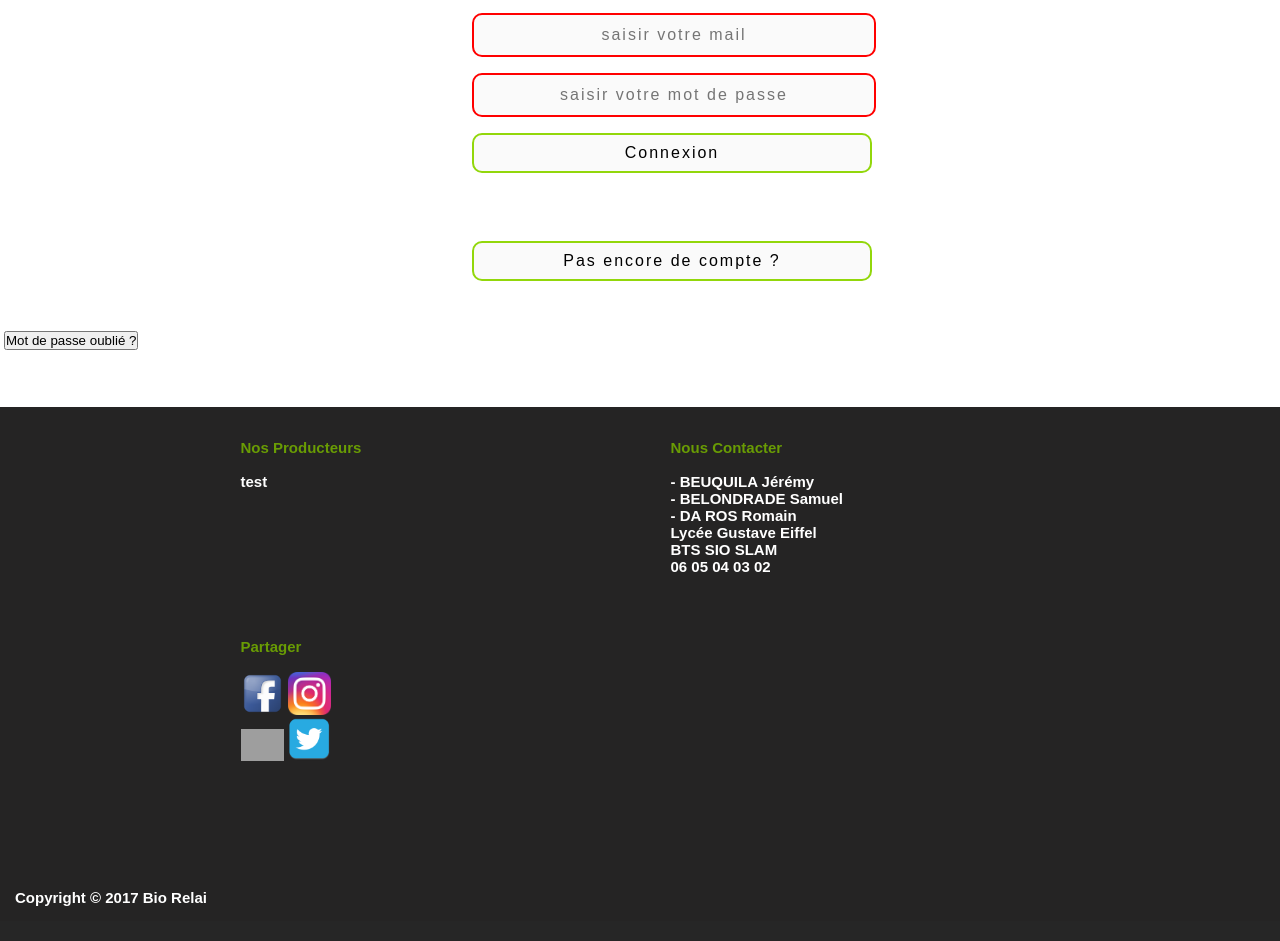
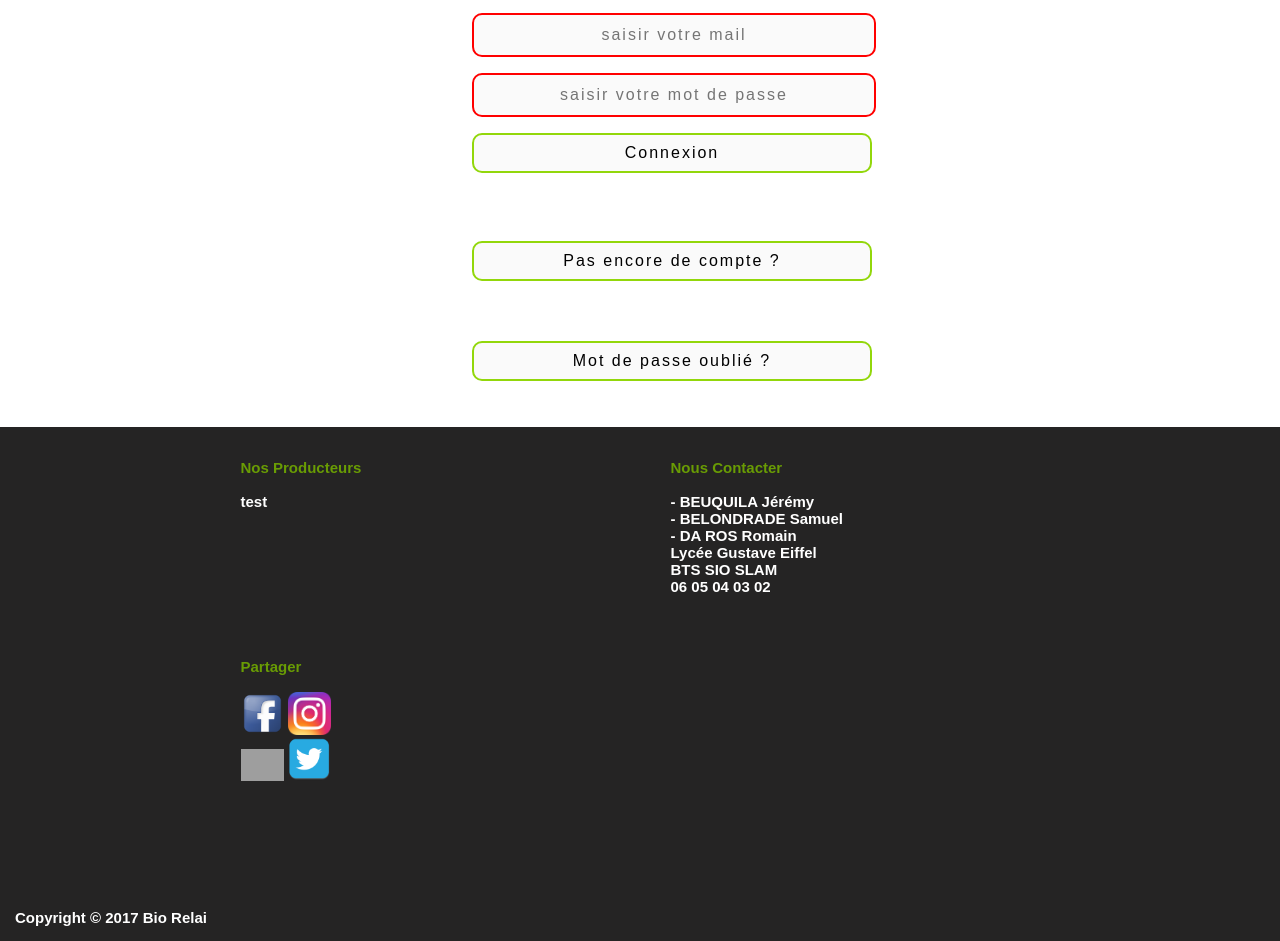
Before and after one commit to 0Chazam0/tpSLAM5, a PHP site: page /index.php?menuPrincipal=Connexion in a window 1280 px wide. Shown: the part 272-1213 px from the top of the page. Before the commit the page ends 1178 px from the top, so only its background shows below. Run offline with PHP 8.4, Linux system fonts and the light colour scheme; data comes from the database, SQL or seed files in the repository; grey boxes are pictures that could not be loaded.

Commit message:
NTM JE SAIS PAS QUI ????????

```diff
--- a/controleur/controleurCommande.php
+++ b/controleur/controleurCommande.php
@@ -45,7 +45,7 @@ $_SESSION['leformCommande'] = $formCommande->afficherFormulaire();
 if (isset($_POST['confirmCommande'])) {
 
   $txt = "<div id='fin'>Nous vous remercions de votre commande <br><br> Merci à bientôt </div>";
-  $pdf = new Formulaire('post','index.php','pdf','pdf');
+  $pdf = new Formulaire('post','library/Facture/chargementPDF.php','pdf','pdf');
   $pdf->ajouterComposantLigne($pdf->creerInputSubmit('pdf','pdf','Afficher le pdf'));
   $pdf->ajouterComposantLigne($pdf->creerInputSubmitHidden('confirmCommande','confirmCommande',''));
   $pdf->ajouterComposantTab();
--- a/style/BioRelai.css
+++ b/style/BioRelai.css
@@ -581,6 +581,32 @@ li#prod{
 
 /*styles pour le formulaire connexion               */
 /****************************************************/
+.formOublie{
+		margin-left:35%;
+		height: 100px;
+		z-index: 10;
+		display: inline-block;
+}
+.formOublie input{
+	background-color: #FAFAFA;
+	border-style: solid;
+	margin-top: 10px;
+	margin-left: 20px;
+	border-width: 2px;
+	border-color: #92d70b;
+	text-align: center;
+	font-size: 16px;
+	letter-spacing: 2px;
+	color: BLACK;
+	border-radius: 10px;
+	width: 400px;
+	height: 40px;
+}
+
+.formOublie input[type='submit']:hover{
+	background-color: #F3F781;
+	transition:0.5s;
+}
 
 .formInscriptionV{
 		margin-top: 10%;
```
Also changed, not shown: library/Facture/chargementPDF.php (renamed from library/Facture/index.php).
